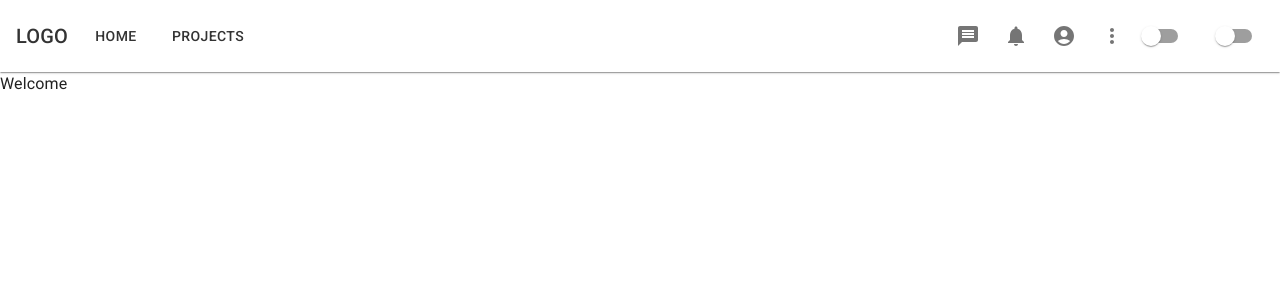
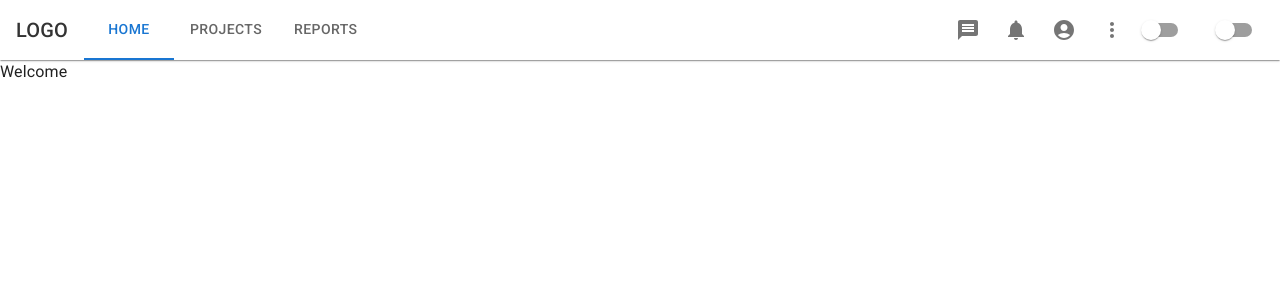
Before and after one commit to digitable-lol/light-traffic, a React (Vite) app in the folder application/web/: page / in a window 1280 px wide. Shown: the top 300 px of the page. Built offline with nearby package versions, Linux system fonts and the light colour scheme; no server answers.

Commit message:
feat(header): navbar component

```diff
--- a/application/web/eslint.config.js
+++ b/application/web/eslint.config.js
@@ -20,5 +20,6 @@ export default tseslint.config({
   rules: {
     ...reactHooks.configs.recommended.rules,
     "react-refresh/only-export-components": ["warn", { allowConstantExport: true }],
+    "@typescript-eslint/no-namespace": false,
   },
 })
--- a/application/web/src/components/Header/Header.styled.ts
+++ b/application/web/src/components/Header/Header.styled.ts
@@ -6,7 +6,8 @@ export const Container = styled(Box)`
   display: flex;
   justify-content: space-between;
   align-items: center;
-  padding: 16px;
+  padding: 0 16px;
+  height: 60px;
   background-color: ${({ theme }) => theme.palette.background.paper};
   color: ${({ theme }) => theme.palette.text.primary};
   box-shadow:
--- a/application/web/src/components/Header/Header.tsx
+++ b/application/web/src/components/Header/Header.tsx
@@ -6,8 +6,10 @@ import { Button, IconButton, Switch, Tooltip, Typography } from "@mui/material"
 
 import { UserController } from "src/api/controllers/UserController"
 import { useTheme } from "src/components/Theme"
+import { useNavigationRoutes } from "src/routes/routes"
 import { ThemeEnum } from "src/types/theme/enum"
 
+import { Navbar } from "../Navbar"
 import {
   Container,
   IconButtons,
@@ -21,6 +23,7 @@ import {
 export const Header: React.FC = () => {
   const { theme, change } = useTheme()
   const { t, i18n } = useTranslation()
+  const navigationRoutes = useNavigationRoutes()
 
   useEffect(() => {
     UserController.get()
@@ -34,7 +37,8 @@ export const Header: React.FC = () => {
             LOGO
           </Typography>
         </Logo>
-        <NavButtons>
+        <Navbar tabs={navigationRoutes} />
+        {/* <NavButtons>
           <Button
             onClick={() => console.log("Home clicked")}
             sx={{
@@ -61,7 +65,7 @@ export const Header: React.FC = () => {
           >
             {t("projects")}
           </Button>
-        </NavButtons>
+        </NavButtons> */}
       </LeftSection>
 
       <RightSection>
--- /dev/null
+++ b/application/web/src/components/Navbar/Navbar.tsx
@@ -0,0 +1,32 @@
+import { useCallback } from "react"
+import { useNavigate } from "react-router-dom"
+
+import { Tab, Tabs } from "@mui/material"
+
+import { NavbarHooks } from "./hooks"
+import { NavbarTypes } from "./types"
+
+interface Props {
+  tabs: Array<NavbarTypes.Tab>
+}
+
+export const Navbar: React.FC<Props> = ({ tabs }) => {
+  const navigate = useNavigate()
+  const [value, setValue] = NavbarHooks.useValue(tabs)
+
+  const handleChange = useCallback(
+    (_: React.SyntheticEvent, value: string) => {
+      navigate(value)
+      setValue(value)
+    },
+    [setValue],
+  )
+
+  return (
+    <Tabs  value={value} onChange={handleChange}>
+      {tabs.map((tab) => (
+        <Tab sx={{ height: 60 }} label={tab.label} value={tab.to} />
+      ))}
+    </Tabs>
+  )
+}
--- /dev/null
+++ b/application/web/src/components/Navbar/hooks.tsx
@@ -0,0 +1,24 @@
+import { useState } from "react"
+import { useLocation } from "react-router-dom"
+
+import { NavbarTypes } from "./types"
+
+export namespace NavbarHooks {
+  const getInitialTab = (tabs: Array<NavbarTypes.Tab>, pathname: string) => {
+    return (
+      tabs.find((tab) => {
+        if (pathname === "/" || tab.to === "/") {
+          return pathname === tab.to
+        }
+        return pathname.includes(tab.to)
+      }) || tabs[0]
+    )
+  }
+
+  const getTabValue = (tab: NavbarTypes.Tab) => tab.to
+
+  export const useValue = (tabs: Array<NavbarTypes.Tab>) => {
+    const location = useLocation()
+    return useState(getTabValue(getInitialTab(tabs, location.pathname)))
+  }
+}
--- /dev/null
+++ b/application/web/src/components/Navbar/index.ts
@@ -0,0 +1,2 @@
+export { Navbar } from "./Navbar"
+export type { NavbarTypes } from "./types"
--- /dev/null
+++ b/application/web/src/components/Navbar/types.ts
@@ -0,0 +1,6 @@
+export namespace NavbarTypes {
+  export interface Tab {
+    label: string
+    to: string
+  }
+}
--- a/application/web/src/routes/routes.tsx
+++ b/application/web/src/routes/routes.tsx
@@ -1,6 +1,8 @@
+import { useTranslation } from "react-i18next"
 import { RouteObject, useRoutes } from "react-router-dom"
 
 import { Layout } from "src/components/Layout/Layout"
+import { NavbarTypes } from "src/components/Navbar"
 import { Home } from "src/pages/Home"
 import { ProjectPage } from "src/pages/Project"
 import { ReportPage } from "src/pages/Report"
@@ -21,6 +23,25 @@ const routes: RouteObject[] = [
   },
 ]
 
+export const useNavigationRoutes = (): Array<NavbarTypes.Tab> => {
+  const { t } = useTranslation()
+
+  return [
+    {
+      label: t("home"),
+      to: "/",
+    },
+    {
+      label: t("projects"),
+      to: "/projects",
+    },
+    {
+      label: t("reports"),
+      to: "/reports",
+    },
+  ]
+}
+
 export const AppRouter = () => {
   const application = useRoutes(routes)
   return <>{application}</>
```
